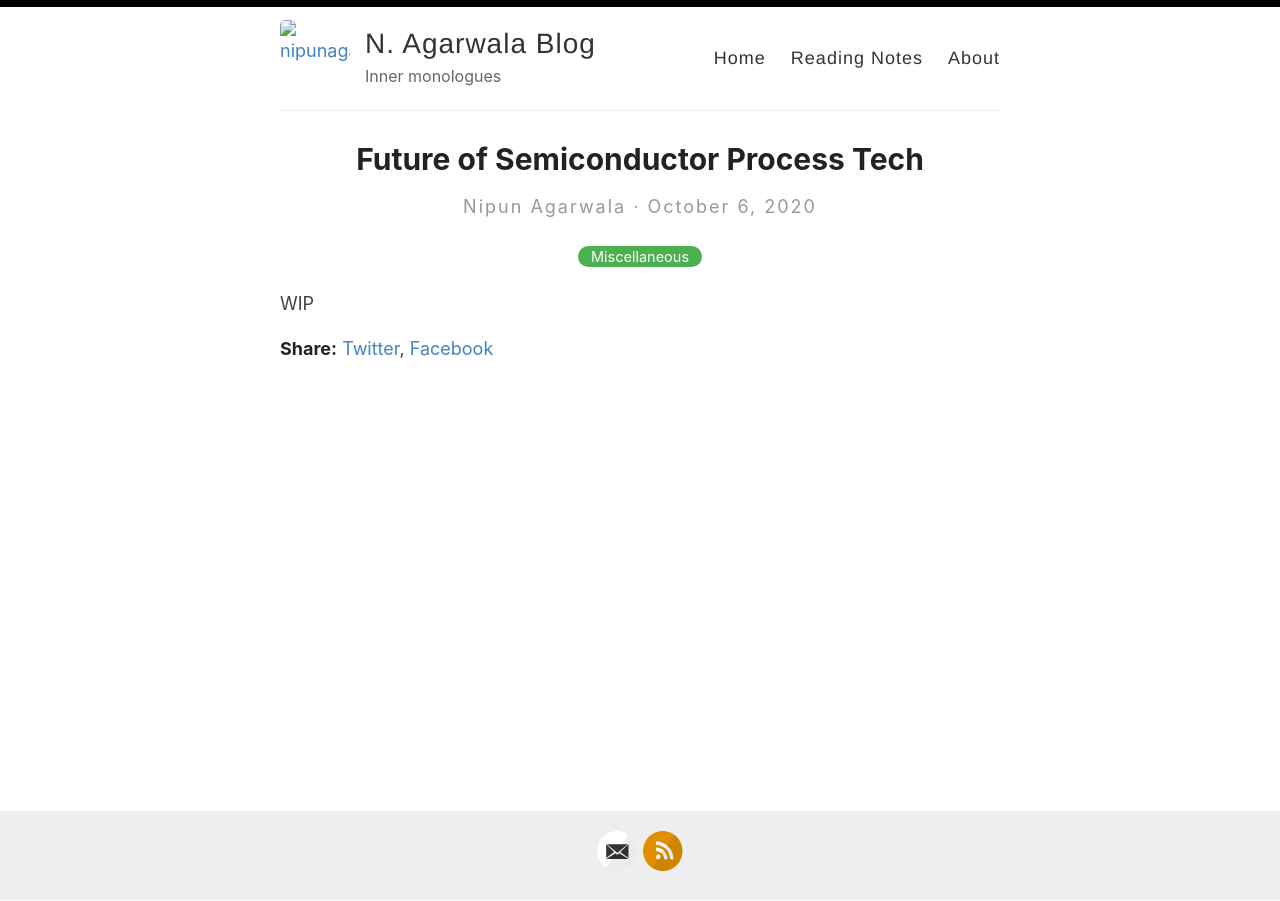
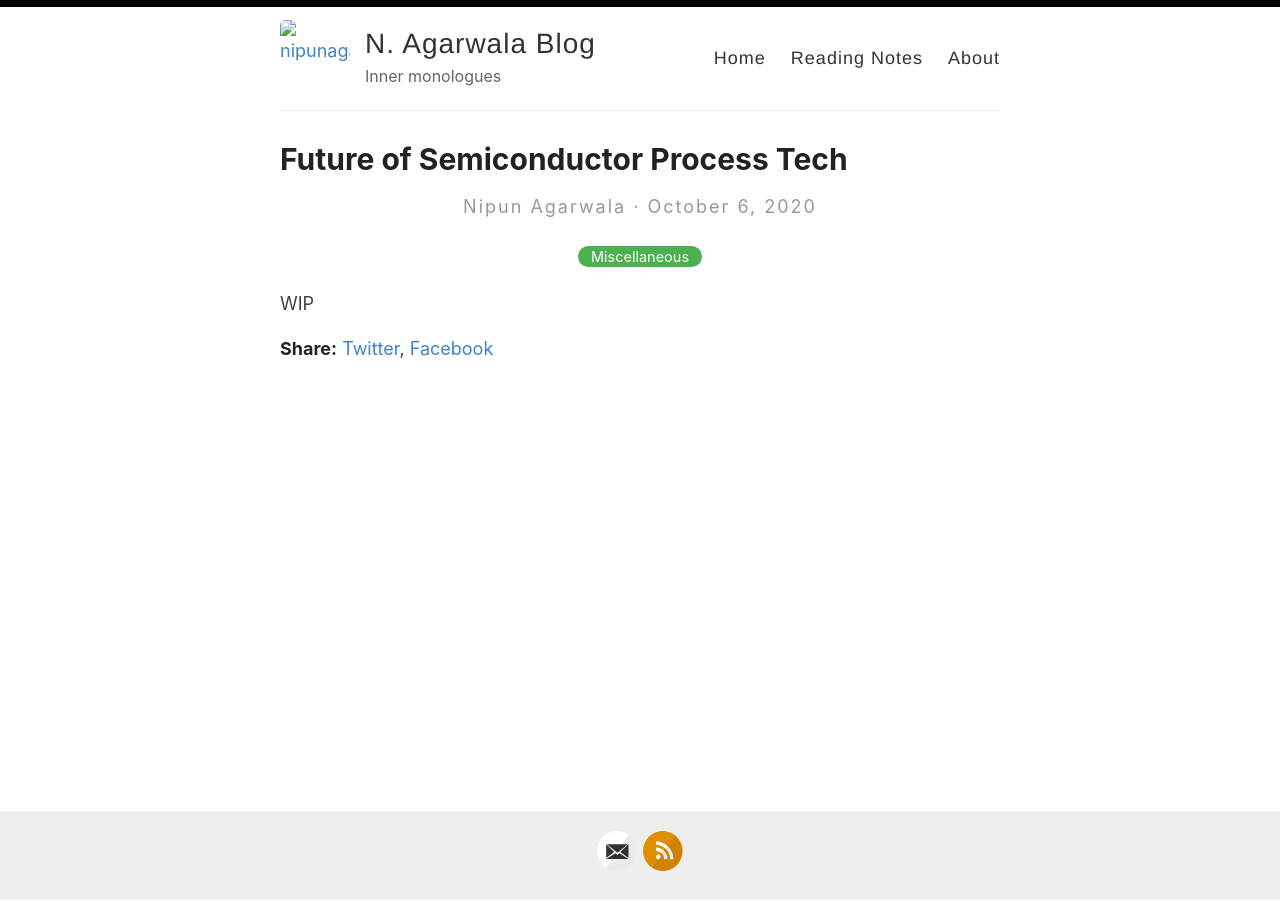
Before and after one commit to nipunagarwala/nipunagarwala.github.io, a Jekyll site: the page built from _posts/2020-10-06-Semiconductor-process-tech-future.md, in a window 1280 px wide. Built offline with Jekyll 4.4.1, drawn with Linux system fonts in a browser that asks for light colours.

Commit message:
Update post.html

```diff
--- a/_layouts/post.html
+++ b/_layouts/post.html
@@ -3,7 +3,7 @@ layout: default
 ---
 
 <article class="post detailed">
-  <h1 style="text-align:center">{{ page.title }}</h1>
+  <h1 style="text-align:left">{{ page.title }}</h1>
 
   <div>
     <p class="author_title">{{site.author}}  ·  {{ page.date | date: "%B %e, %Y" }}</p>
```
